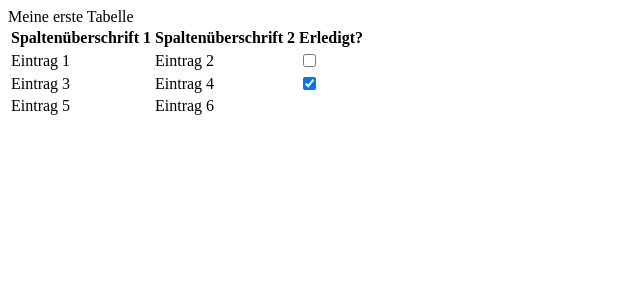
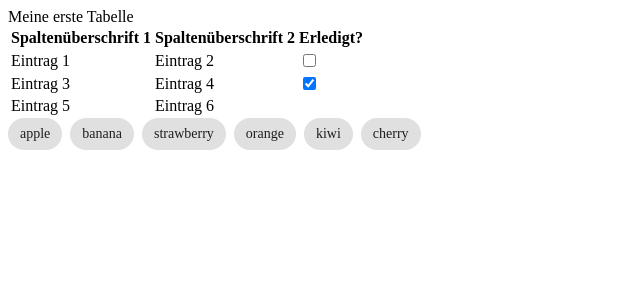
Before and after one commit to HardRockingSoldier/dynamic-table-frontend, an Angular app: page / in a window 1280 px wide. Shown: the top 300 px of the page, without its empty margins (0-640 px from the left). Built offline with nearby package versions, Linux system fonts and the light colour scheme.

Commit message:
Added chip example

```diff
--- a/src/app/app.component.css
+++ b/src/app/app.component.css
@@ -0,0 +1,7 @@
+.example-box.cdk-drag-animating {
+  transition: transform 250ms cubic-bezier(0, 0, 0.2, 1);
+}
+
+.example-chip .cdk-drop-list-dragging {
+  transition: transform 250ms cubic-bezier(0, 0, 0.2, 1);
+}
--- a/src/app/app.component.html
+++ b/src/app/app.component.html
@@ -24,3 +24,15 @@
     </tbody>
   </table>
 </div>
+<mat-chip-list
+  class="example-chip"
+  cdkDropList
+  cdkDropListOrientation="horizontal"
+  (cdkDropListDropped)="drop($event)">
+  <mat-chip
+    class="example-box"
+    cdkDrag
+    *ngFor="let vegetable of vegetables">
+    {{vegetable.name}}
+  </mat-chip>
+</mat-chip-list>
--- a/src/app/app.component.ts
+++ b/src/app/app.component.ts
@@ -1,6 +1,10 @@
 import { Component, OnInit } from '@angular/core';
+import { CdkDragDrop, moveItemInArray } from '@angular/cdk/drag-drop';
+import { DynamicTable } from './dynamic-table';
 
-import { DynamicTable } from './dynamic-table';
+export interface Vegetable {
+  name: string;
+}
 
 @Component({
   selector: 'my-app',
@@ -49,4 +53,17 @@ export class AppComponent implements OnInit {
   }
 
   ngOnInit(): void {}
+
+  vegetables: Vegetable[] = [
+    { name: 'apple' },
+    { name: 'banana' },
+    { name: 'strawberry' },
+    { name: 'orange' },
+    { name: 'kiwi' },
+    { name: 'cherry' },
+  ];
+
+  drop(event: CdkDragDrop<Vegetable[]>) {
+    moveItemInArray(this.vegetables, event.previousIndex, event.currentIndex);
+  }
 }
```
